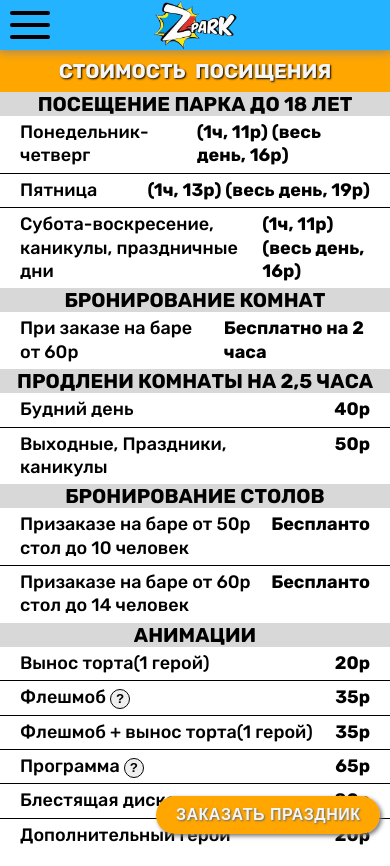
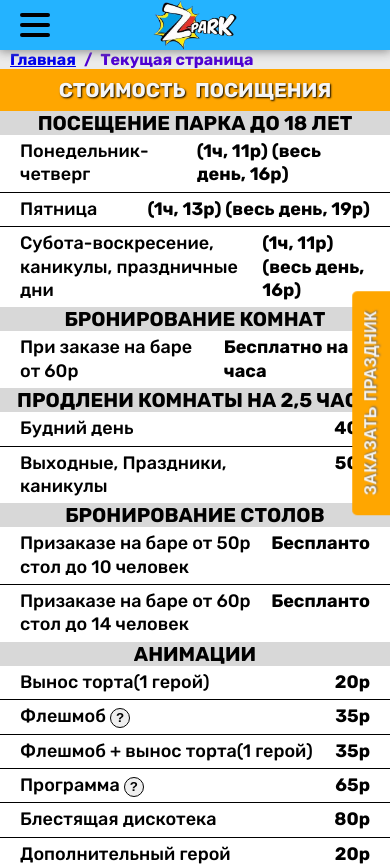
Before and after one commit to GumnovRuslan/z-park, a SvelteKit app: page /prices in a window 390 px wide. Shown: the top 866 px of the page. Built offline with nearby package versions, Linux system fonts and the light colour scheme.

Commit message:
change btn book

```diff
--- a/src/lib/component/BtnUp.svelte
+++ b/src/lib/component/BtnUp.svelte
@@ -1,11 +1,13 @@
 <script>
   import { onMount } from 'svelte';
+
+  export let height = 0
 
   let btnUp;
 
   function handleScroll() {
     const scrollY = window.scrollY || document.documentElement.scrollTop;
-    scrollY > 100
+    scrollY > height
     ? btnUp.classList.remove('btn-up__hide')
     : btnUp.classList.add('btn-up__hide');
   }
--- a/src/lib/component/CustomBtn.svelte
+++ b/src/lib/component/CustomBtn.svelte
@@ -22,7 +22,9 @@
         font-weight: 700;
         letter-spacing: 0.5px;
         border: none;
-        border-radius: 50px;
+        /* border-radius: 50px; */
+        border-top-left-radius: 5px;
+        border-top-right-radius: 5px;
         color: #f5f5f5;
         background: #ffa600;
         padding: 10px 20px;
@@ -38,9 +40,11 @@
         top: 0;
         width: 100%;
         height: 100%;
-        border-radius: 50px;
+        /* border-radius: 50px; */
+        border-top-left-radius: 5px;
+        border-top-right-radius: 5px;
         transition: all 0.3s;
-        box-shadow: 2px 2px 4px #757575;
+        /* box-shadow: 2px 2px 4px #757575; */
     }
 
     .btn:hover {
--- a/src/lib/sections/Header.svelte
+++ b/src/lib/sections/Header.svelte
@@ -59,28 +59,28 @@
         display: none;
     }
     .burger {
-        width: 40px;
-        height: 40px;
+        /* width: 30px;
+        height: 30px;
         padding: 0;
         border: none;
         cursor: pointer;
-        background: transparent;
+        background: transparent; */
     }
     .burger__line {
-        width: 100%;
+        width: 30px;
         height: 4px;
         border-radius: 5px;
         background: #000;
         transition: all 0.5s;
     }
     .burger-checkbox:checked ~ .burger .burger__line-top {
-        transform: translateY(12px) rotate(45deg);
+        transform: translateY(10px) rotate(45deg);
     }
     .burger-checkbox:checked ~ .burger .burger__line-center {
         transform: scale(0);
     }
     .burger-checkbox:checked ~ .burger .burger__line-bottom {
-        transform: translateY(-12px) rotate(-45deg);
+        transform: translateY(-10px) rotate(-45deg);
     }
     .burger-checkbox:checked ~ #menu {
         left: 0;
@@ -169,7 +169,13 @@
             flex-direction: column;
             align-items: center;
             justify-content: center;
-            gap: 8px;
+            gap: 6px;
+            width: 50px;
+            height: 50px;
+            padding: 0;
+            border: none;
+            cursor: pointer;
+            background: transparent;
         }
 
         .header__menu {
@@ -184,7 +190,7 @@
         .logo-link {
             display: block;
             margin: 0 auto;
-            transform: translateX(-20px);
+            transform: translateX(-25px);
         }
         .logo-bottom {
             display: none;
--- a/src/routes/+layout.svelte
+++ b/src/routes/+layout.svelte
@@ -1,4 +1,5 @@
 <script>
+    import { onMount } from "svelte";
     import Header from "$lib/sections/Header.svelte";
     import Footer from "$lib/sections/Footer.svelte";
     import BtnUp from "../lib/component/BtnUp.svelte";
@@ -6,14 +7,29 @@
     import BookHoliday  from "$lib/component/popup/BookHoliday.svelte";
     import BreadCrumbs from "../lib/component/BreadCrumbs.svelte";
 
-  let breadcrumbs = [
-    { label: 'Главная', url: '/' },
-    { label: 'Текущая страница', url: null }
-  ];
+    let btnBook
 
-  function handleClick() {
+    onMount(() => {
+        btnBook = document.getElementById('btn-holiday')
+        posBtnBook()
+    })
+
+    let breadcrumbs = [
+        { label: 'Главная', url: '/' },
+        { label: 'Текущая страница', url: null }
+    ];
+
+    function handleClick() {
         window.bookHoliday.showModal()
     };
+
+    function posBtnBook() {
+        const size = btnBook.getBoundingClientRect()
+        btnBook.style.transform = `rotate(-90deg)
+        translateX(-${size.height / 2}px)
+        translateY(${size.width / 2 - size.height / 2}93px)`
+        btnBook.style.display = 'block'
+    }
 </script>
 
 <div class='wrapper'>
@@ -22,16 +38,15 @@
         <Header />
     </div>
     <main class='main'>
-        <!-- <BreadCrumbs {breadcrumbs} /> -->
+        <BreadCrumbs {breadcrumbs} />
         <slot />
-        <BtnUp />
-        <div class='btn'>
+            <BtnUp height='100'/>
+        <div class='btn' id='btn-holiday'>
             <CustomBtn text='Заказать праздник' {handleClick}/>
         </div>
     </main>
     <Footer />
 </div>
-
 
 <style>
     .header {
@@ -40,10 +55,11 @@
         z-index: 10;
     }
     .btn {
+        display: none;
         position: fixed;
-        z-index: 2;
-        bottom: 10px;
-        right: 10px;
+        z-index: 10;
+        bottom: 50%;
+        right: 0;
     }
     :global(button) {
         cursor: pointer;
```
